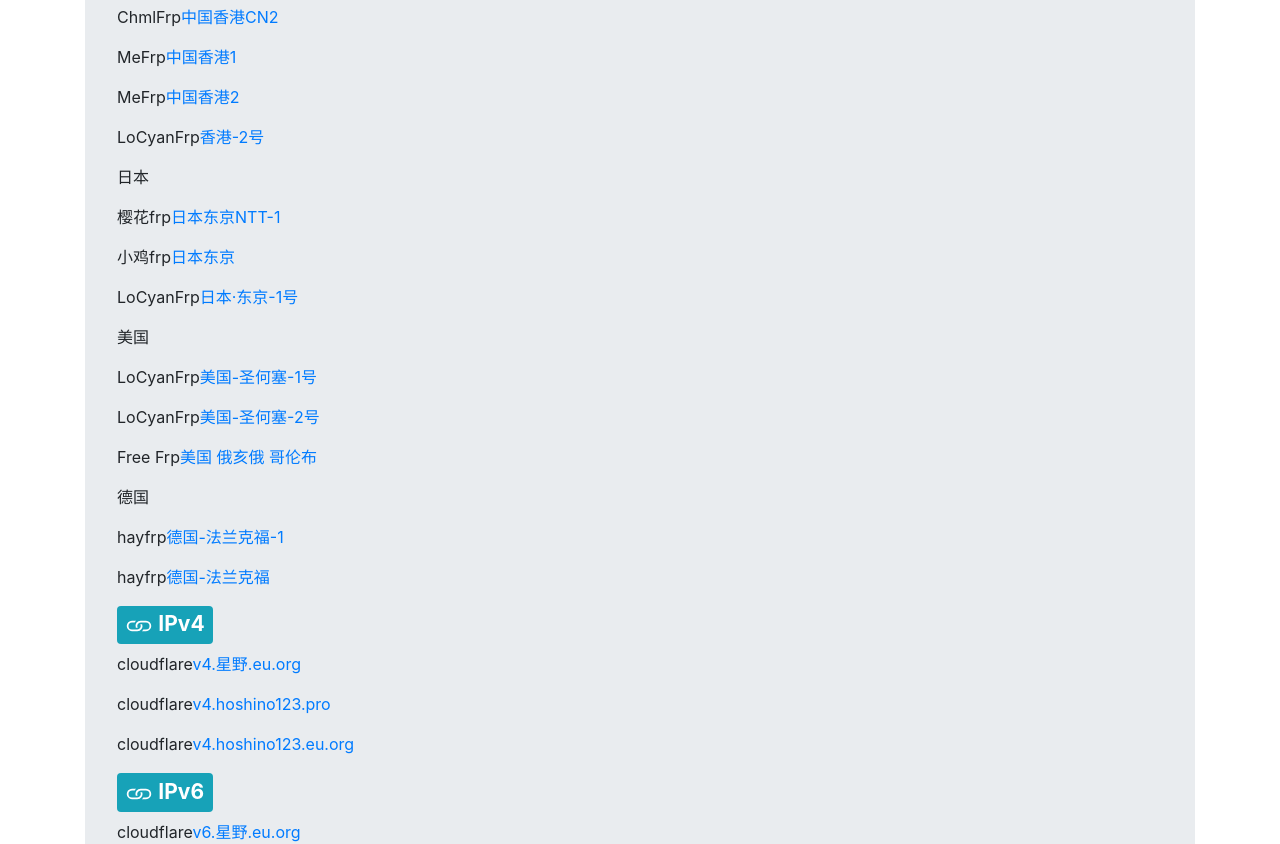
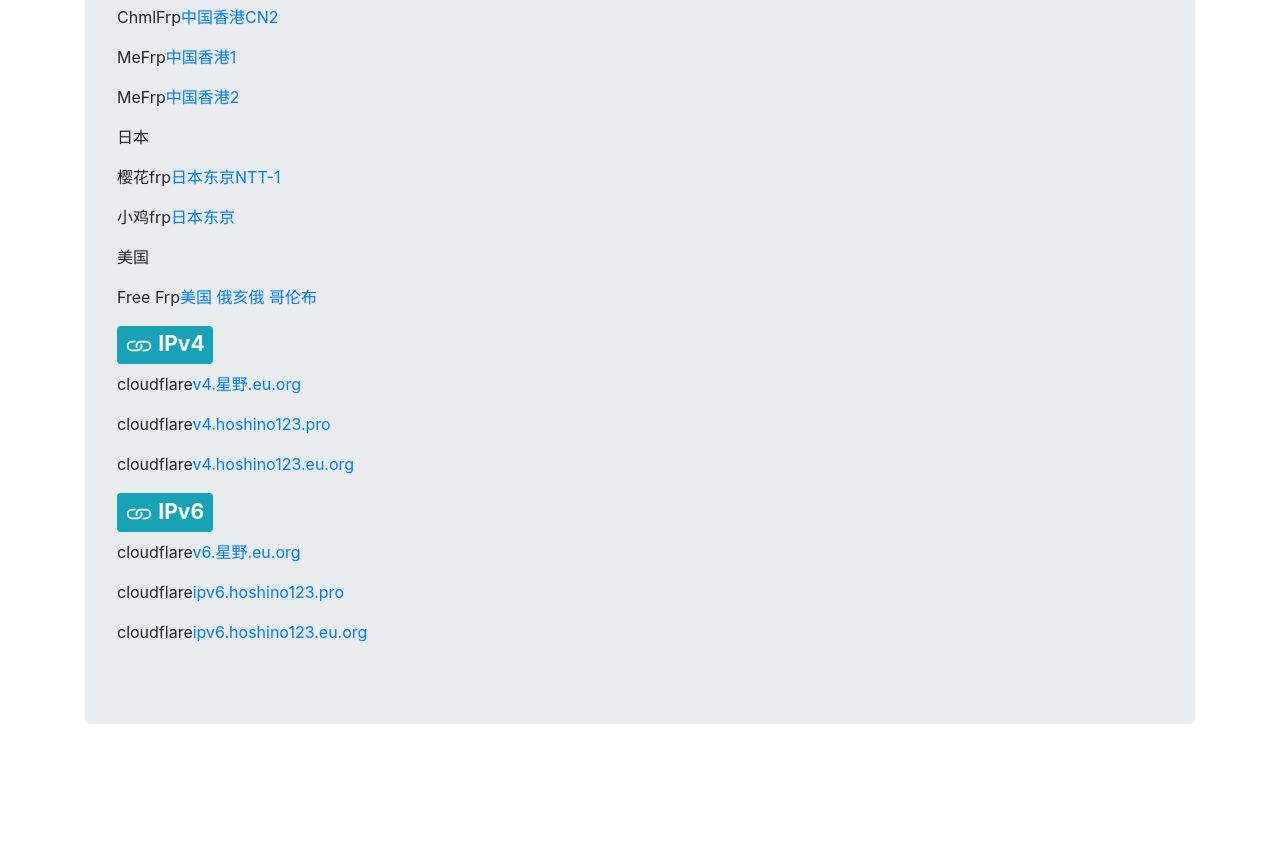
Before and after one commit to zhitiaojun/page, a plain HTML site: page index.html in a window 1280 px wide. Shown: the part 480-1324 px from the top of the page. After the commit the page ends 1236 px from the top, so only its background shows below. Drawn offline with nearby package versions, Linux system fonts and the light colour scheme.

Commit message:
Update index.html

```diff
--- a/index.html
+++ b/index.html
@@ -51,19 +51,12 @@
         <p>ChmlFrp<a href="http://hk.chml.hoshino123.eu.org" target="_blank">中国香港CN2</a></p>
         <p>MeFrp<a href="http://hk.me.hoshino123.eu.org" target="_blank">中国香港1</a></p>
         <p>MeFrp<a href="http://hk2.me.hoshino123.eu.org" target="_blank">中国香港2</a></p>
-        <p>LoCyanFrp<a href="http://hk.locyan.hoshino123.eu.org" target="_blank">香港-2号</a></p>
-        <p>日本<a </p>
+                <p>日本<a </p>
         <p>樱花frp<a href="http://frp-fly.top:52099" target="_blank">日本东京NTT-1</a></p>
         <p>小鸡frp<a href="http://frp-hk-ali-b.chickfrp.com:52099" target="_blank">日本东京</a></p>
-        <p>LoCyanFrp<a href="http://jp.locyan.hoshino123.eu.org" target="_blank">日本·东京-1号</a></p>
-        <p>美国<a </p>
-        <p>LoCyanFrp<a href="http://us1.locyan.hoshino123.eu.org" target="_blank">美国-圣何塞-1号</a></p>
-        <p>LoCyanFrp<a href="http://us2.locyan.hoshino123.eu.org" target="_blank">美国-圣何塞-2号</a></p>
-        <p>Free Frp<a href="http://ff.hoshino123.eu.org" target="_blank">美国 俄亥俄 哥伦布</a></p>
-        <p>德国<a </p>
-        <p>hayfrp<a href="http://de.flkf1.frp.hxkj.tk:52099" target="_blank">德国-法兰克福-1</a></p>
-        <p>hayfrp<a href="http://g.hoshino123.eu.org" target="_blank">德国-法兰克福</a></p>
-         <h3>
+               <p>美国<a </p>
+               <p>Free Frp<a href="http://ff.hoshino123.eu.org" target="_blank">美国 俄亥俄 哥伦布</a></p>
+                <h3>
             <span class="badge badge-info">
                     <svg xmlns="http://www.w3.org/2000/svg" width="28" height="28" fill="currentColor" class="bi bi-link" viewBox="0 0 16 16">
           <path d="M6.354 5.5H4a3 3 0 0 0 0 6h3a3 3 0 0 0 2.83-4H9c-.086 0-.17.01-.25.031A2 2 0 0 1 7 10.5H4a2 2 0 1 1 0-4h1.535c.218-.376.495-.714.82-1z"/>
```
